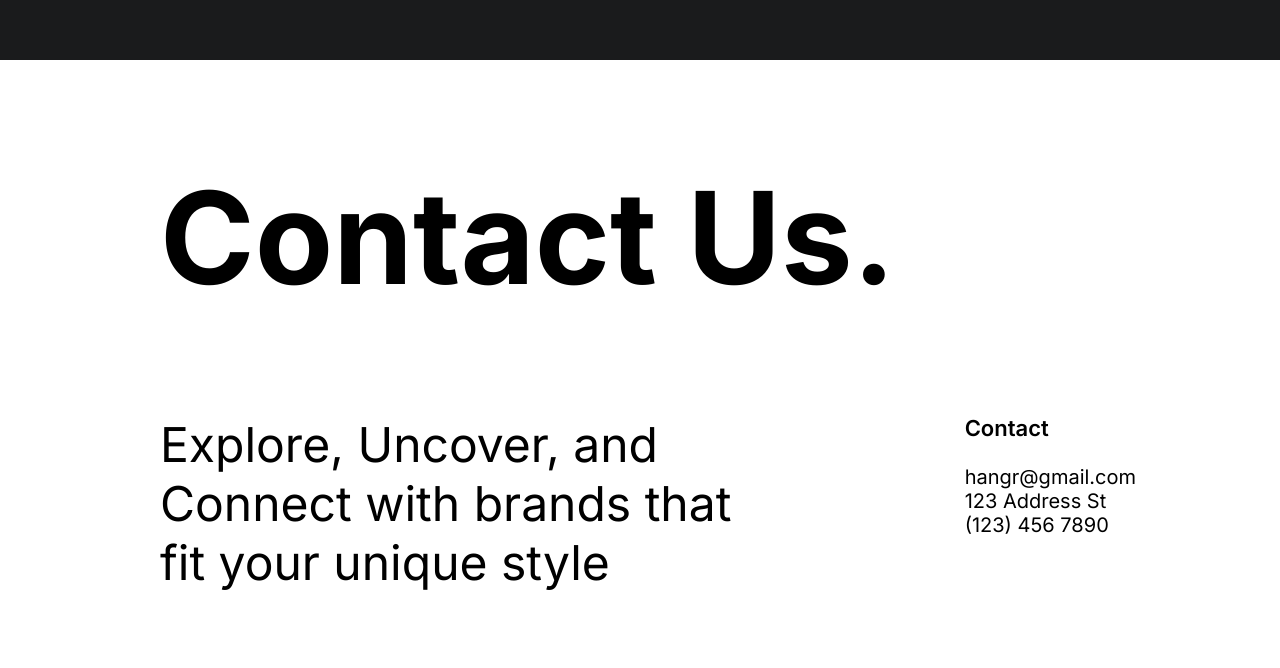
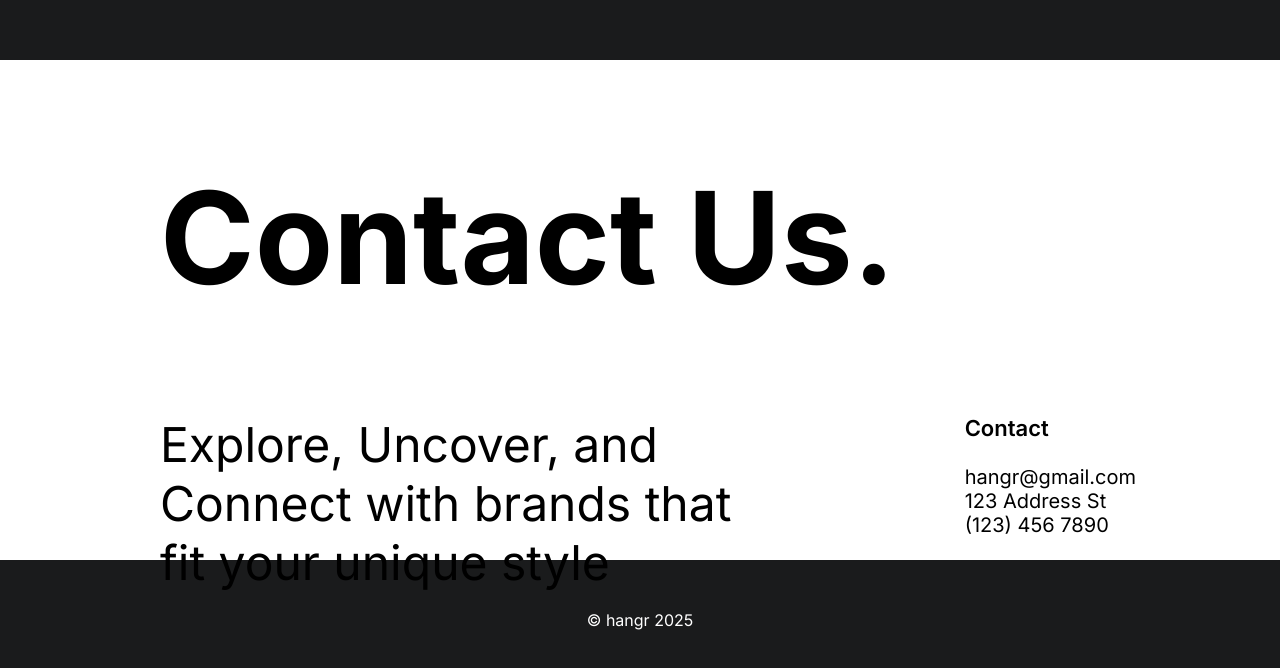
Before and after one commit to caydeny/hangr-signup, a React (Vite) app: page / in a window 1280 px wide. Shown: the part 3411-4079 px from the top of the page. Before the commit the page ends 4003 px from the top, so only its background shows below. Built offline with nearby package versions, Linux system fonts and the light colour scheme; no server answers.

Commit message:
Added footer

```diff
--- a/src/App.jsx
+++ b/src/App.jsx
@@ -6,6 +6,7 @@ import About from './pages/About'
 import FAQ from './pages/FAQ'
 import Features from './pages/Features'
 import Contact from './pages/Contact'
+import Footer from './components/Footer'
 
 function App() {
 
@@ -18,6 +19,7 @@ function App() {
       <Features />
       <FAQ />
       <Contact />
+      <Footer />
     </>
   )
 }
--- /dev/null
+++ b/src/components/Footer.css
@@ -0,0 +1,12 @@
+.footer {
+  width: 100%;
+  height: 120px;
+  background-color: #1A1B1C;
+  display: flex;
+  justify-content: center;
+  align-items: center;
+}
+
+.footer__tm {
+  color: white;
+}
--- /dev/null
+++ b/src/components/Footer.jsx
@@ -0,0 +1,13 @@
+import './Footer.css';
+
+function Footer() {
+
+  return (
+    <>
+      <section className="footer">
+        <p className="footer__tm">© hangr 2025</p>
+      </section>
+    </>
+  );
+}
+export default Footer;
```
